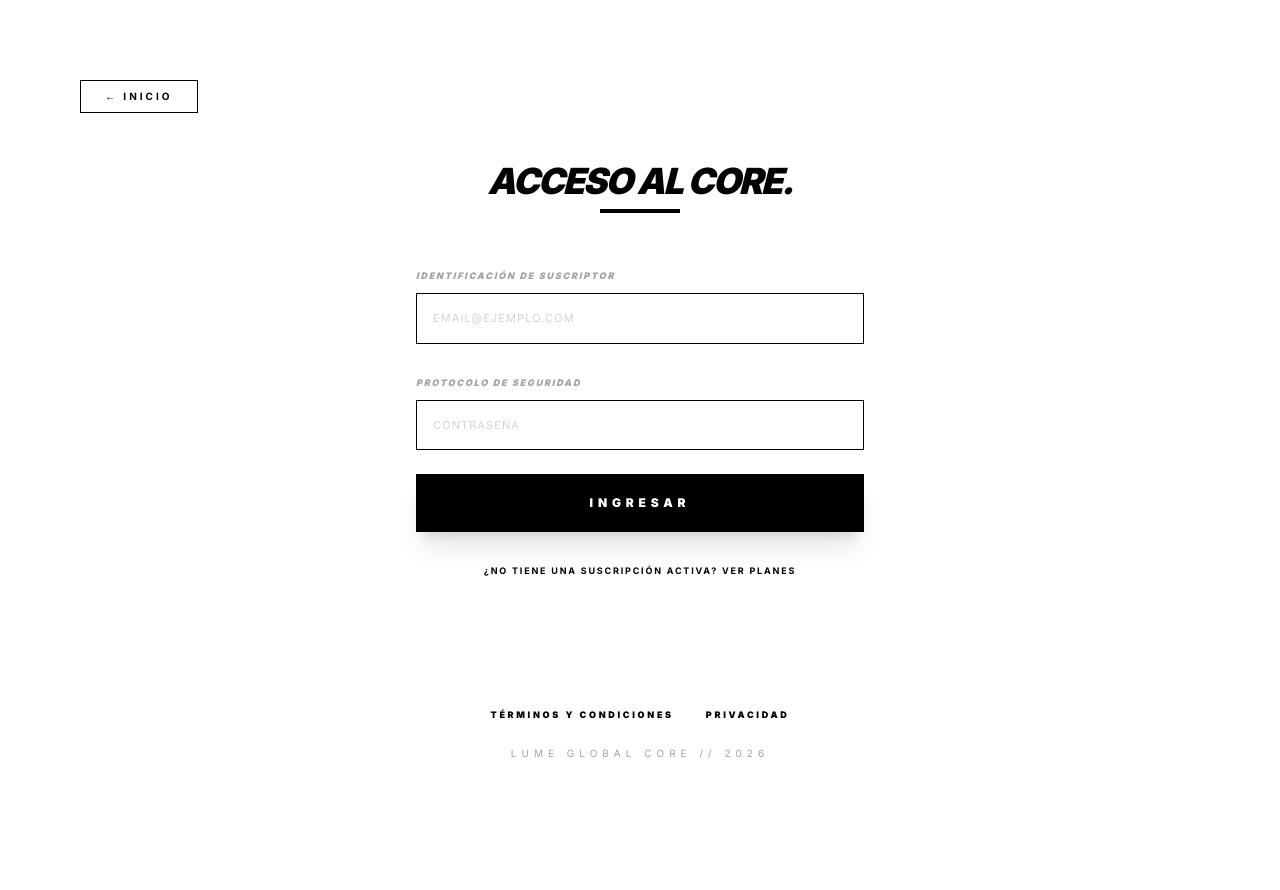
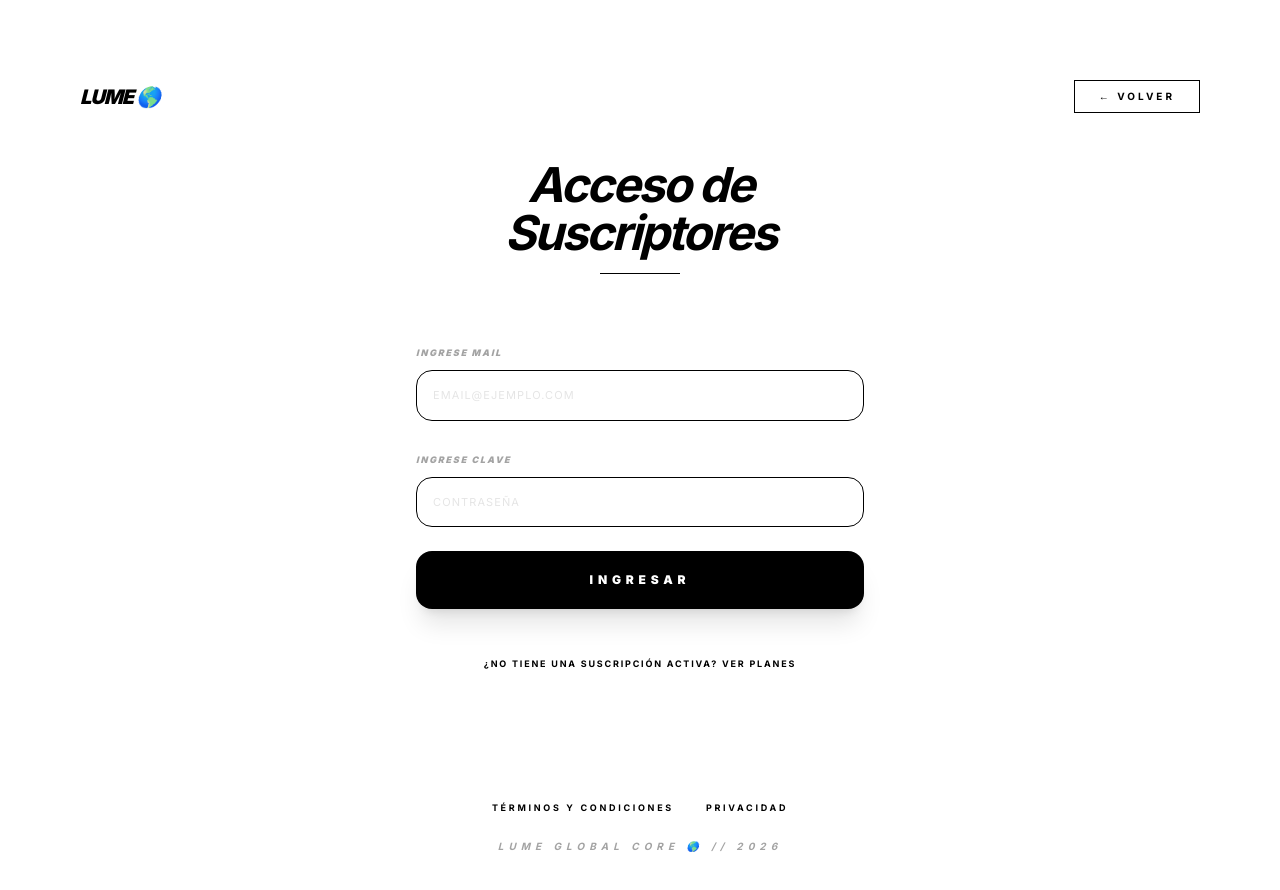
Before and after one commit to lumeglobal10-prog/lume-global-core, a Next.js app: page /login in a window 1280 px wide. Shown: the top 890 px of the page. Before the commit the page ends 841 px from the top, so only its background shows below. Built offline with nearby package versions, Linux system fonts and the light colour scheme.

Commit message:
Update page.tsx

```diff
--- a/app/login/page.tsx
+++ b/app/login/page.tsx
@@ -1,52 +1,73 @@
+'use client';
+
+import { useRouter } from 'next/navigation';
 import Link from 'next/link';
 
 export default function LoginPage() {
+  const router = useRouter();
+
+  // BYPASS: Ingreso directo al dashboard de renderizado
+  const handleLogin = () => {
+    router.push('/dashboard');
+  };
+
   return (
-    <main className="min-h-screen bg-white text-black font-sans flex flex-col justify-between p-8 md:p-20">
+    <main className="min-h-screen bg-white text-black font-sans flex flex-col justify-between p-8 md:p-20 overflow-x-hidden">
 
-      {/* NAVEGACIÓN SUPERIOR: RETORNO A INICIO */}
-      <nav className="flex justify-start">
-        <Link href="/">
-          <button className="text-[10px] font-bold tracking-[0.3em] uppercase border border-black px-6 py-2 hover:bg-black hover:text-white transition-all">
-            ← INICIO
-          </button>
-        </Link>
+      {/* NAVEGACIÓN SUPERIOR: LOGO Y RETORNO */}
+      <nav className="flex justify-between items-center w-full">
+        <div className="text-xl font-black tracking-tighter italic uppercase">
+          LUME 🌎
+        </div>
+        <button
+          onClick={() => router.back()}
+          className="text-[10px] font-bold tracking-[0.3em] uppercase border border-black px-6 py-2 hover:bg-black hover:text-white transition-all"
+        >
+          ← VOLVER
+        </button>
       </nav>
 
-      {/* CONTENIDO CENTRAL: ACCESO AL SISTEMA */}
+      {/* CONTENIDO CENTRAL: ACCESO */}
       <div className="max-w-md mx-auto w-full flex flex-col items-center py-12">
-        <h1 className="text-4xl font-black uppercase tracking-tighter mb-2 italic text-center">ACCESO AL CORE.</h1>
-        <div className="h-1 w-20 bg-black mb-12"></div>
+        {/* TÍTULO CORREGIDO: Acceso de Suscriptores (Negrita, Tipografía unificada) */}
+        <h1 className="text-4xl md:text-5xl font-bold tracking-tighter mb-4 italic text-center leading-tight">
+          Acceso de Suscriptores
+        </h1>
+        <div className="h-[1px] w-20 bg-black mb-16"></div>
 
         <div className="w-full space-y-6">
           <div className="space-y-2">
             <label className="text-[9px] font-black tracking-[0.2em] uppercase text-neutral-400 italic">
-              Identificación de Suscriptor
+              Ingrese Mail
             </label>
             <input
               type="email"
               placeholder="EMAIL@EJEMPLO.COM"
-              className="w-full bg-white border border-black p-4 text-[11px] font-mono uppercase tracking-widest focus:outline-none focus:bg-neutral-50 transition-colors placeholder:text-neutral-300"
+              className="w-full bg-white border border-black p-4 rounded-2xl text-[11px] font-sans uppercase tracking-widest focus:outline-none focus:bg-neutral-50 transition-colors placeholder:text-neutral-200"
             />
           </div>
 
           <div className="space-y-2">
             <label className="text-[9px] font-black tracking-[0.2em] uppercase text-neutral-400 italic">
-              Protocolo de Seguridad
+              Ingrese Clave
             </label>
             <input
               type="password"
               placeholder="CONTRASEÑA"
-              className="w-full bg-white border border-black p-4 text-[11px] font-mono uppercase tracking-widest focus:outline-none focus:bg-neutral-50 transition-colors placeholder:text-neutral-300"
+              className="w-full bg-white border border-black p-4 rounded-2xl text-[11px] font-sans uppercase tracking-widest focus:outline-none focus:bg-neutral-50 transition-colors placeholder:text-neutral-200"
             />
           </div>
 
-          <button className="w-full bg-black text-white p-5 text-[12px] font-black uppercase tracking-[0.4em] hover:bg-neutral-800 transition-all shadow-xl active:scale-95">
+          {/* BOTÓN CON ACCESO DIRECTO AL DASHBOARD */}
+          <button
+            onClick={handleLogin}
+            className="w-full bg-black text-white p-5 rounded-2xl text-[12px] font-black uppercase tracking-[0.4em] hover:bg-neutral-800 transition-all shadow-xl active:scale-95 mt-4"
+          >
             INGRESAR
           </button>
 
-          <div className="text-center">
-            <Link href="/pricing" className="text-[9px] font-bold tracking-[0.2em] uppercase hover:underline underline-offset-4">
+          <div className="text-center pt-4">
+            <Link href="/pricing" className="text-[9px] font-bold tracking-[0.2em] uppercase hover:underline underline-offset-8">
               ¿No tiene una suscripción activa? Ver planes
             </Link>
           </div>
@@ -56,15 +77,15 @@ export default function LoginPage() {
       {/* FOOTER UNIFICADO LUME CORE */}
       <footer className="flex flex-col items-center space-y-6 pt-20">
         <div className="flex space-x-8">
-          <Link href="/terms" className="text-[9px] font-black tracking-[0.3em] uppercase hover:underline decoration-2 underline-offset-4">
+          <Link href="/terms" className="text-[9px] font-bold tracking-[0.3em] uppercase hover:underline decoration-2 underline-offset-4">
             Términos y Condiciones
           </Link>
-          <Link href="/privacy" className="text-[9px] font-black tracking-[0.3em] uppercase hover:underline decoration-2 underline-offset-4">
+          <Link href="/privacy" className="text-[9px] font-bold tracking-[0.3em] uppercase hover:underline decoration-2 underline-offset-4">
             Privacidad
           </Link>
         </div>
-        <div className="text-[10px] font-mono tracking-[0.5em] text-neutral-400 uppercase">
-          LUME GLOBAL CORE // 2026
+        <div className="text-[10px] font-bold tracking-[0.5em] text-neutral-400 uppercase italic text-center">
+          LUME GLOBAL CORE 🌎 // 2026
         </div>
       </footer>
     </main>
```
